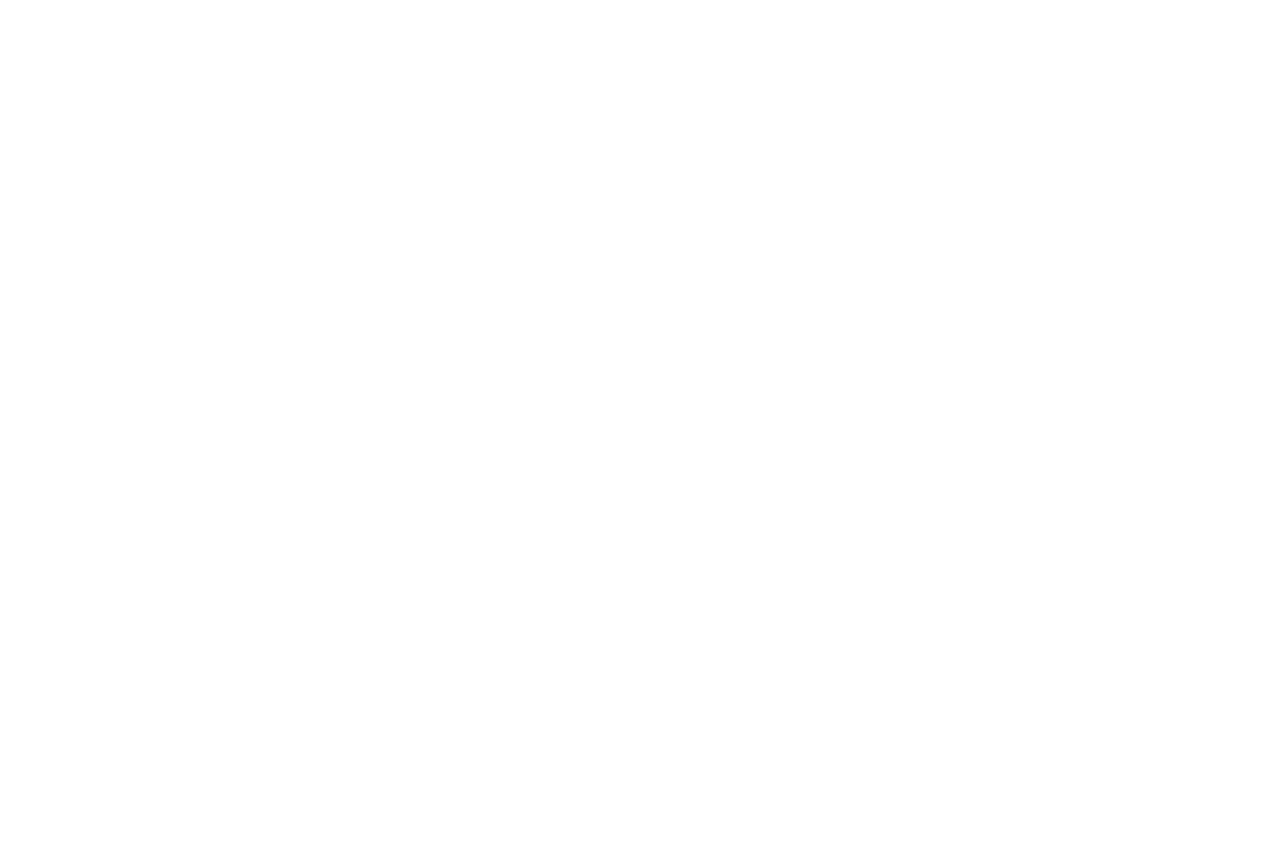
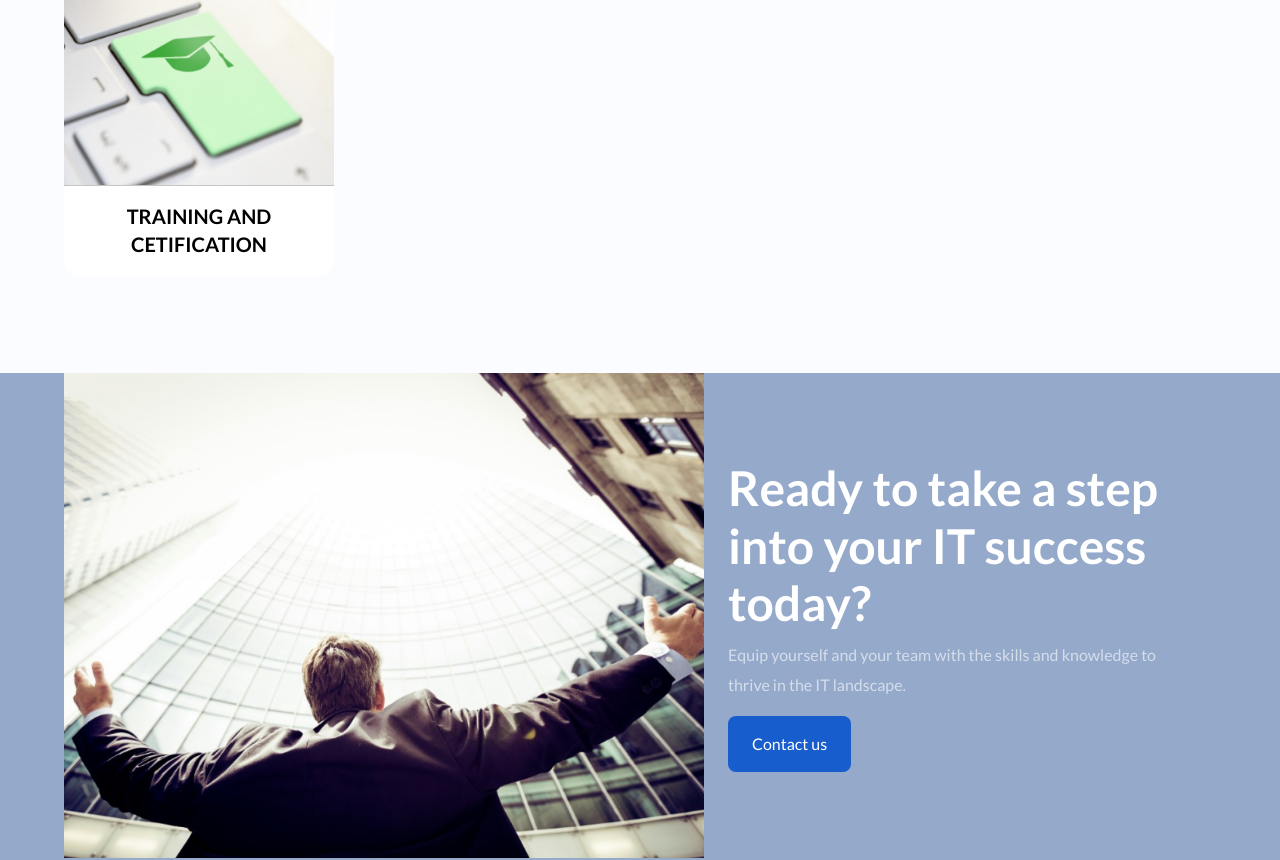
Before and after one commit to JoshTeflon/imagine-web, a Next.js app: page /services in a window 1280 px wide. Shown: the part 1204-2064 px from the top of the page. Before the commit the page ends 1125 px from the top, so only its background shows below. Built offline with nearby package versions, Linux system fonts and the light colour scheme.

Commit message:
services, translated services, fixed mobile nav

```diff
--- a/app/globals.css
+++ b/app/globals.css
@@ -20,3 +20,48 @@ body {
   -moz-osx-font-smoothing: grayscale;
   text-decoration: none;
 }
+
+.hamburger {
+  @apply relative my-0 mx-auto w-8 h-[1.125rem];
+}
+
+.hamburger .bar {
+  @apply absolute block p-0 w-8 h-0.5 bg-dark rounded transition-all duration-300 ease-in-out;
+}
+
+.bar1 {
+  @apply top-0;
+}
+
+.bar2,
+.bar3 {
+  @apply top-2;
+}
+
+.bar3 {
+  @apply right-0;
+}
+
+.bar4 {
+  @apply bottom-0;
+}
+
+.nav-checkbox:checked + label > .hamburger > .bar1{
+  transform-origin: center;
+  transform: rotate(45deg) translate(8px, 4px);
+}
+
+.nav-checkbox:checked + label > .hamburger > .bar2 {
+  transform: translateX(-32px);
+  background-color: transparent;
+}
+
+.nav-checkbox:checked + label > .hamburger > .bar3 {
+  transform: translateX(32px);
+  background-color: transparent;
+}
+
+.nav-checkbox:checked + label > .hamburger > .bar4 {
+  transform-origin: center;
+  transform: rotate(-45deg) translate(8px, -4px);
+}
--- a/app/layout.tsx
+++ b/app/layout.tsx
@@ -18,7 +18,7 @@ export default function RootLayout({
 }>) {
   return (
     <html lang="en">
-      <body className={`${lato.className} text-grey`}>
+      <body className={`${lato.className} relative text-grey`}>
         <Header />
         {children}
         <Footer />
--- a/app/services/page.tsx
+++ b/app/services/page.tsx
@@ -1,9 +1,10 @@
-import { OurServices } from "@/components/views/services";
+import { OurServices, TakeStep } from "@/components/views/services";
 
 export default function Services() {
   return (
-    <main className="min-h-screen pt-[6.125rem] lg:pt-[11rem] lg:bg-servicesBg/40">
+    <main className="min-h-screen pt-[6.125rem] lg:pt-[11rem] md:bg-servicesBg/40">
       <OurServices />
+      <TakeStep />
     </main>
   );
 }
--- a/components/global/header.tsx
+++ b/components/global/header.tsx
@@ -2,17 +2,25 @@
 
 import Link from "next/link";
 import { usePathname } from "next/navigation";
+import { useState } from "react";
 import classnames from "classnames";
 
 import { Button } from "@/components/interface";
+import { MobileNav } from "@/components/global";
 import { navItems } from "@/lib";
 import { NavItem } from "@/types";
 
 const Header: React.FC = () => {
+  const [isMobileNavOpen, setIsMobileNavOpen] = useState(false);
   const pathname = usePathname();
 
+  const handleNavCheckboxChange = () => {
+    setIsMobileNavOpen(prevState => !prevState);
+  };
+
   return (
-    <header className="fixed top-0 z-30 w-full h-[4.125rem] lg:h-[4.625rem] bg-white">
+    <header className="fixed top-0 z-30 w-full">
+      <div className="w-full h-[4.125rem] lg:h-[4.625rem] bg-white">
         <div className="mx-auto w-11/12 xl:w-3/4 h-full flex items-center justify-between">
           <div className="text-dark font-black uppercase">
             <Link href="/" className="text-base md:text-2xl lg:text-[2rem]">
@@ -40,8 +48,30 @@ const Header: React.FC = () => {
           <div className="hidden lg:block">
             <Button>Contact us</Button>
           </div>
-        <div className="lg:hidden"></div>
+          <div className="-mr-2 lg:hidden">
+            <input
+              type="checkbox"
+              id="nav-checkbox"
+              className="nav-checkbox hidden"
+              onChange={handleNavCheckboxChange}
+            />
+            <label htmlFor="nav-checkbox">
+              <div className="hamburger">
+                <span className="bar bar1"></span>
+                <span className="bar bar2"></span>
+                <span className="bar bar3"></span>
+                <span className="bar bar4"></span>
               </div>
+            </label>
+          </div>
+        </div>
+      </div>
+      <MobileNav
+        className={classnames("transition-transform duration-300 ease-in-out transform", {
+          "translate-x-full": !isMobileNavOpen,
+          "translate-x-0": isMobileNavOpen
+        })}
+      />
     </header>
   )
 }
--- a/components/global/index.ts
+++ b/components/global/index.ts
@@ -1,2 +1,3 @@
 export { default as Header } from './header';
 export { default as Footer } from './footer';
+export { default as MobileNav } from './mobile-nav';
--- /dev/null
+++ b/components/global/mobile-nav.tsx
@@ -0,0 +1,47 @@
+"use client";
+
+import Link from "next/link";
+import { usePathname } from "next/navigation";
+import classnames from "classnames";
+
+import { Button } from "@/components/interface";
+import { navItems } from "@/lib";
+import { NavItem } from "@/types";
+
+export interface MobileNavProps {
+  className?: string
+}
+
+const MobileNav: React.FC<MobileNavProps> = ({ className }) => {
+  const pathname = usePathname();
+
+  return (
+    <div className={classnames(className, "ml-auto py-3 max-w-44 w-full bg-white")}>
+      <nav>
+          <ul className="flex flex-col items-center space-y-5">
+          {
+            navItems?.map((item: NavItem) => (
+              <li key={item?.url}>
+                <Link
+                  href={item?.url}
+                  className={classnames("text-base text-grey hover:text-primary font-bold whitespace-nowrap", {
+                    "text-primary": pathname === item?.url
+                  })}
+                >
+                  <span>{item?.label?.charAt(0).toUpperCase() + item?.label?.slice(1)}</span>
+                </Link>
+              </li>
+            ))
+          }
+        </ul>
+      </nav>
+      <div className="mt-5 flex items-center justify-center">
+        <Button
+          className="mx-auto w-full max-w-36 !py-2 !px-4"
+        >Contact</Button>
+      </div>
+    </div>
+  )
+}
+
+export default MobileNav;
--- a/components/interface/ServiceCard.tsx
+++ b/components/interface/ServiceCard.tsx
@@ -9,8 +9,8 @@ export interface ServiceCardProps extends Service {
 
 const ServiceCard: React.FC<ServiceCardProps> = ({ src, title, className }) => {
   return (
-    <div className={classnames(className, "w-full max-w-[16.875rem]")}>
-      <div className="w-full h-[13.5rem] rounded-t-2xl">
+    <div className={classnames(className, "w-full max-w-[21.375rem] md:max-w-[16.875rem]")}>
+      <div className="mx-auto max-w-[16.875rem] w-full h-[13.5rem] rounded-t-2xl">
         <Image
           className="rounded-t-2xl"
           alt={title}
@@ -23,7 +23,7 @@ const ServiceCard: React.FC<ServiceCardProps> = ({ src, title, className }) => {
           priority
         />
       </div>
-      <div className="py-4 px-6 w-full min-h-[5.75rem] bg-white text-center border-t border-grey/40 rounded-b-2xl">
+      <div className="py-4 px-6 w-full min-h-[5.75rem] md:bg-white text-center border-t border-grey/40 md:rounded-b-2xl">
         <span className="text-xl text-black font-semibold">
           {title}
         </span>
--- a/components/views/services/our-services.tsx
+++ b/components/views/services/our-services.tsx
@@ -4,7 +4,7 @@ import { Training } from "@/types"
 
 const OurServices: React.FC = () => {
   return (
-    <section className="w-full">
+    <section className="w-full pb-12 lg:pb-24">
       <div className="mb-[4.75rem] lg:mb-24 px-6 lg:px-0 mx-auto w-full max-w-[59.75rem] text-center">
         <h1 className="mb-6 text-[2rem] lg:text-[4rem] text-black font-bold leading-[38.4px] lg:leading-[76.8px]">
           Our services
@@ -13,7 +13,7 @@ const OurServices: React.FC = () => {
           At Imagine Integrated System, we believe technology shouldn&apos;t be a hurdle, but a catalyst for growth. That&apos;s why we offer a comprehensive suite of IT services designed to empower individuals and businesses at all stages of their IT journey.
         </p>
       </div>
-      {/* <div
+      <div
         className="mx-auto max-w-[72rem] grid grid-cols-1 md:grid-cols-2 lg:grid-cols-3 xl:grid-cols-4 justify-items-center gap-y-4 md:gap-y-8 md:gap-x-6"
       >
         {
@@ -25,7 +25,7 @@ const OurServices: React.FC = () => {
             />
           ))
         }
-      </div> */}
+      </div>
     </section>
   )
 }
--- a/components/views/services/take-step.tsx
+++ b/components/views/services/take-step.tsx
@@ -1,6 +1,35 @@
+import Image from 'next/image';
+
+import { Button } from "@/components/interface";
+import takeStepBg from "@/assets/takeStep.png";
+
 const TakeStep = () => {
   return (
-    <div>take-step</div>
+    <section className="pb-12 lg:pb-24 bg-stepBg">
+      <div className="mx-auto w-full max-w-[72rem] flex flex-col lg:flex-row items-center">
+        <div className='max-w-[40rem] h-auto mb-6 lg:mb-0'>
+          <Image
+            alt="about us"
+            src={takeStepBg}
+            style={{
+              width: '100%',
+              height: '100%',
+              objectFit: 'cover',
+            }}
+            priority
+          />
+        </div>
+        <div className="px-6 lg:px-0 lg:mx-6 w-full max-w-[35.25rem]">
+          <h3 className="text-[2rem] lg:text-5xl text-white font-bold leading-[38.4px] lg:leading-[57.6px]">
+            Ready to take a step into your IT success today?
+          </h3>
+          <p className="mt-2 mb-4 text-base text-white/60 leading-[30px]">
+            Equip yourself and your team with the skills and knowledge to thrive in the IT landscape.
+          </p>
+          <Button>Contact us</Button>
+        </div>
+      </div>
+    </section>
   )
 }
 
--- a/tailwind.config.ts
+++ b/tailwind.config.ts
@@ -20,6 +20,7 @@ const config: Config = {
         "card": "#D9D9D9",
         "servicesBg": "#F2F7FF",
         "serviceText": "#848DA1",
+        "stepBg": "#95AACB"
       },
       boxShadow: {
         'serviceCard': "0px 8px 4px 0px #0000001F",
```
Also changed, not shown: assets/takeStep.png (added), 1 other file (tests, documents, lock files or other folders). Lines whose indentation alone changed are shown as unchanged.
